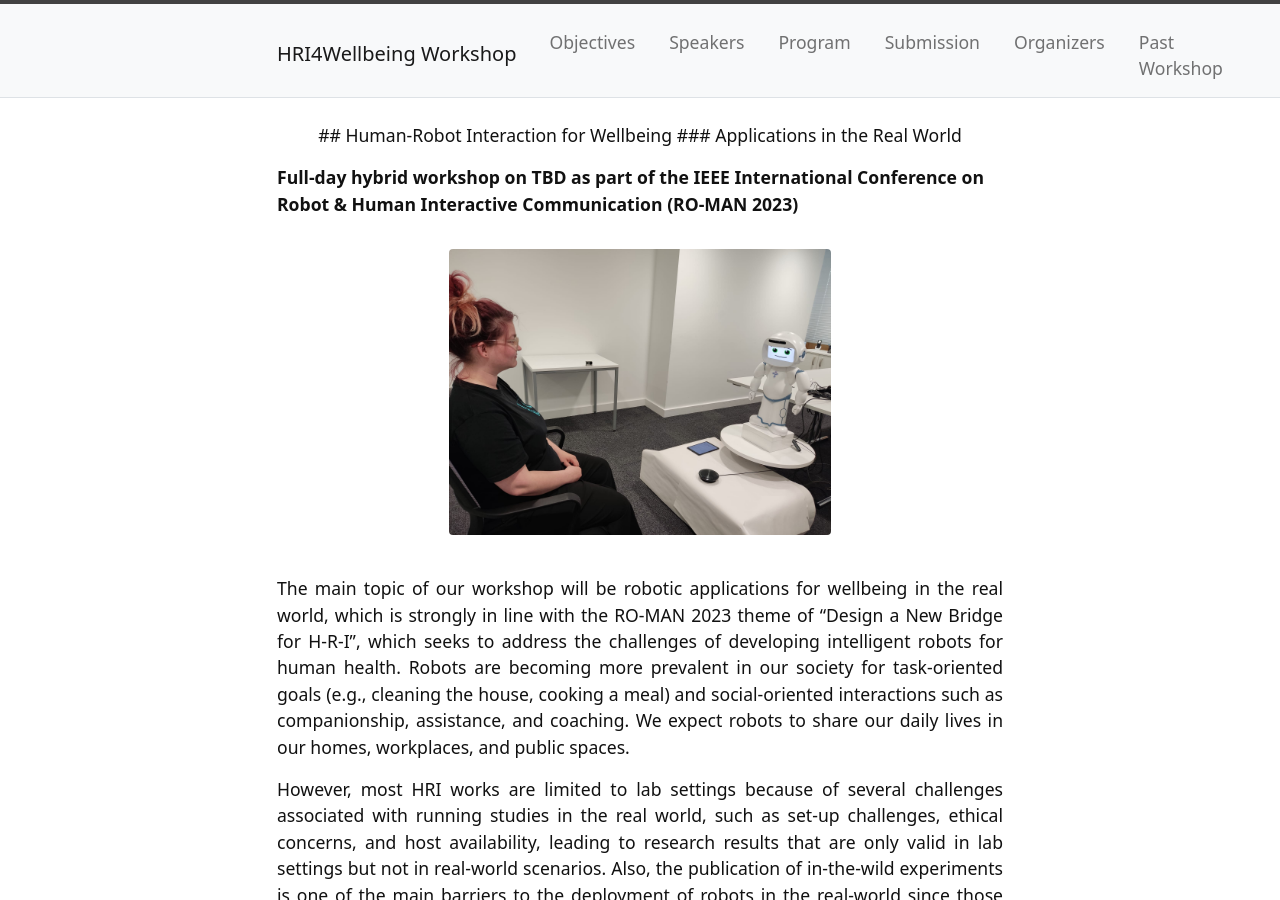
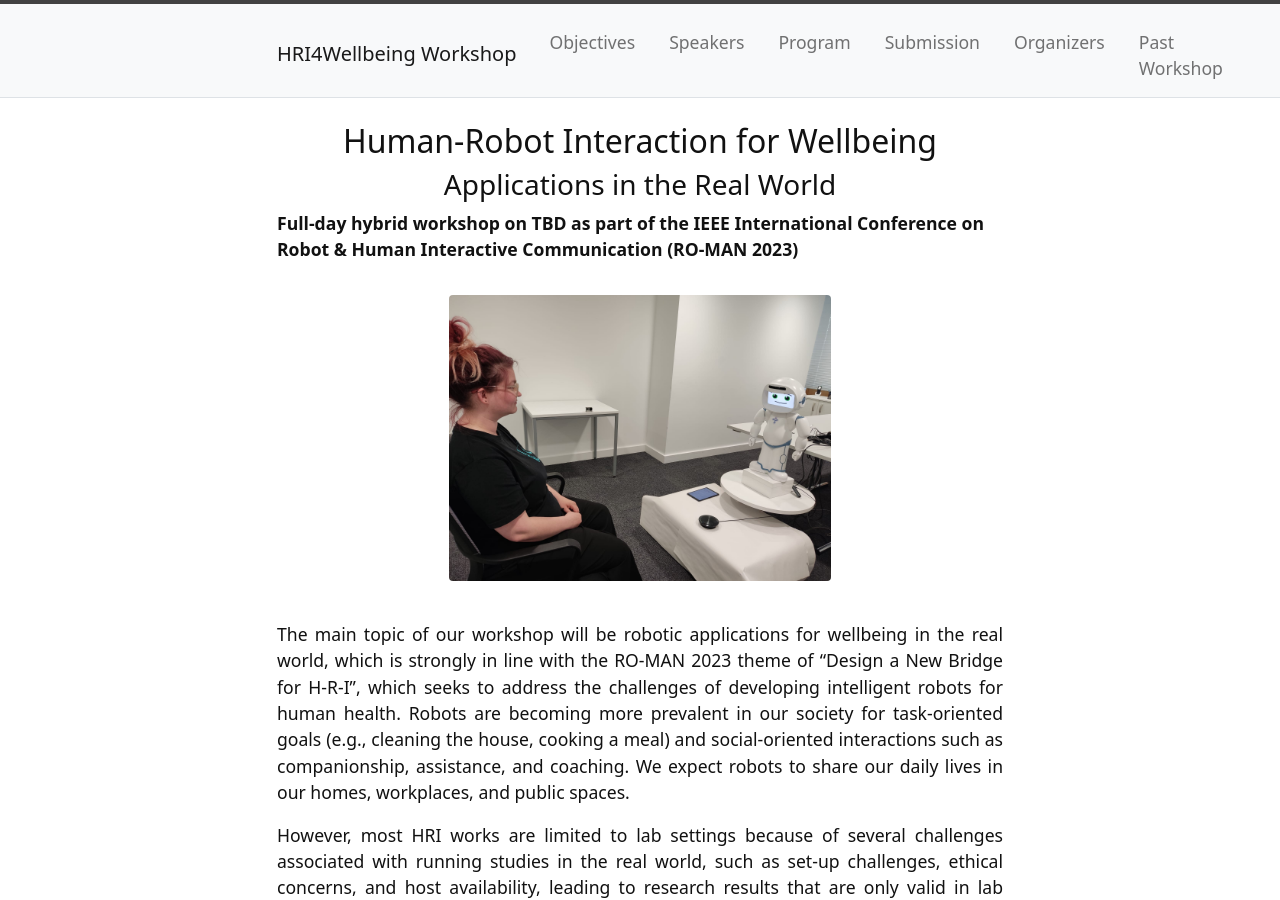
Before and after one commit to hri4wellbeing/hri4wellbeing.github.io, a Jekyll site: the page built from index.md, in a window 1280 px wide and 900 px high. Built offline with Jekyll 4.4.1, drawn with Linux system fonts in a browser that asks for light colours.

Commit message:
center titles

```diff
--- a/index.md
+++ b/index.md
@@ -3,10 +3,8 @@ title: Home
 layout: default
 ---
 
-<p style="text-align: center;">
-## Human-Robot Interaction for Wellbeing
-### Applications in the Real World
-</p>
+<h2 style="text-align: center;"> Human-Robot Interaction for Wellbeing </h2>
+<h3 style="text-align: center;">  Applications in the Real World </h3>
 
 **Full-day hybrid workshop on TBD as part of the IEEE International Conference on Robot & Human Interactive Communication (RO-MAN 2023)**
 
```
